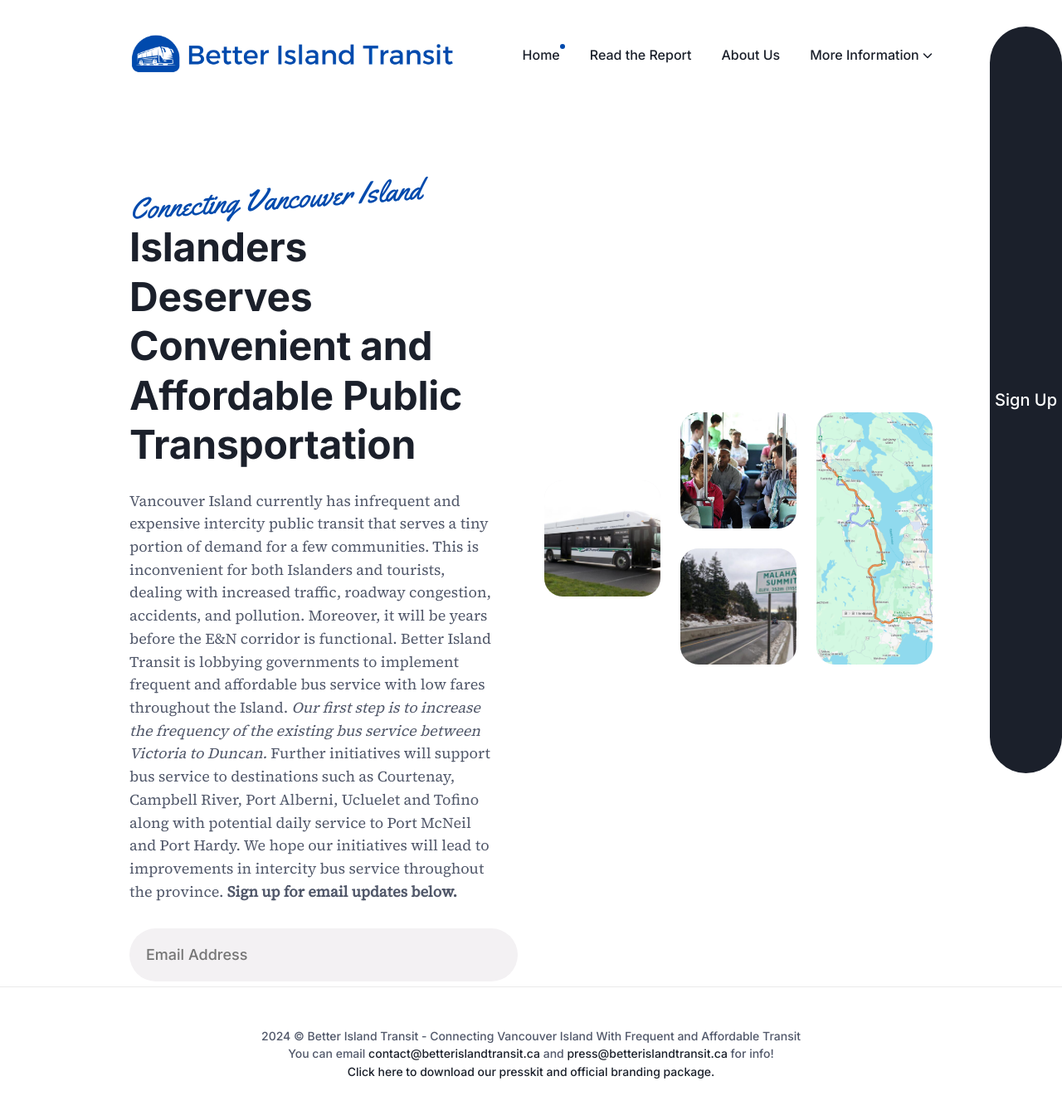
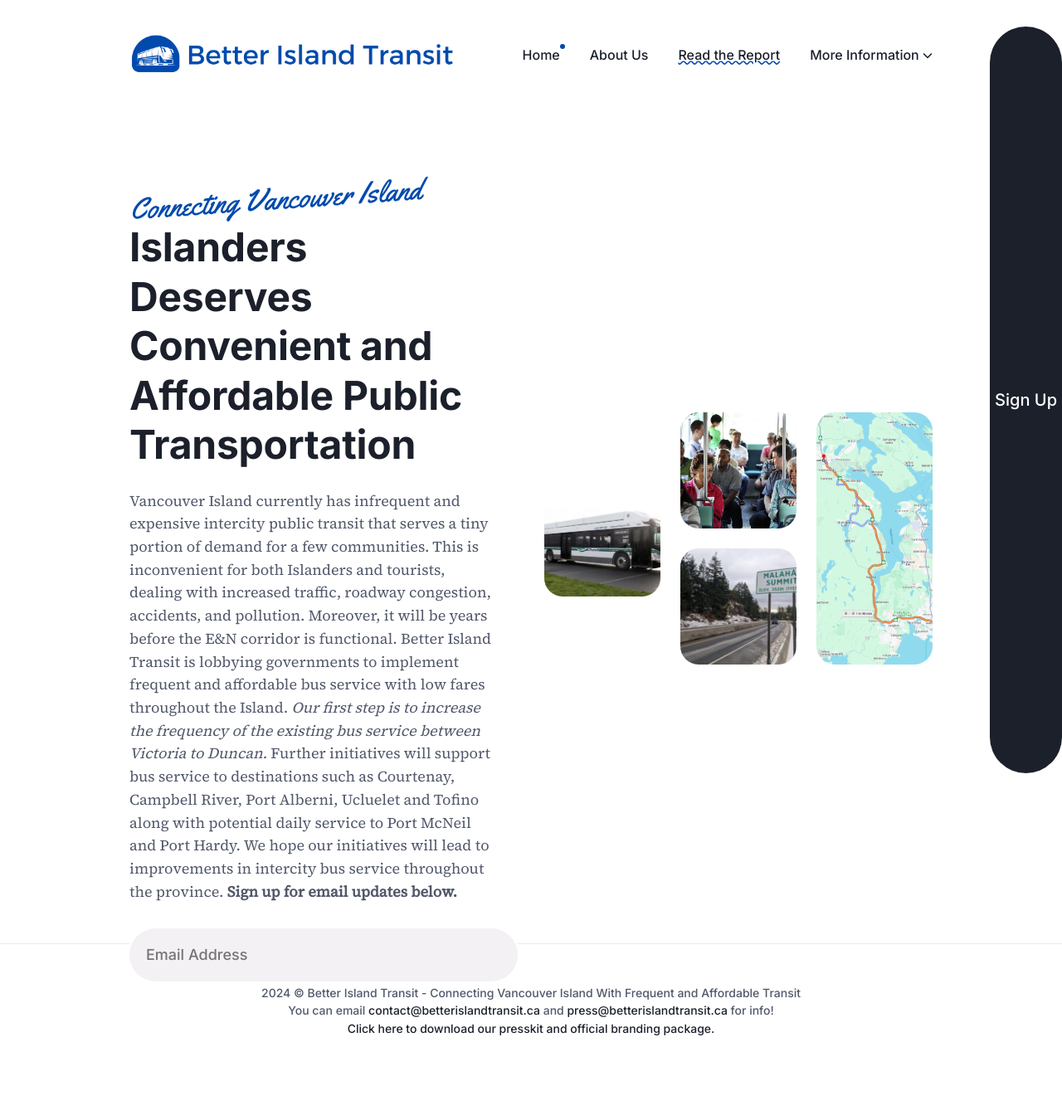
Before and after one commit to STNanaimo/better-island-transit, a Jekyll site: the page built from index.html, in a window 1280 px wide. Shown: the whole page at 83% size. Built offline with Jekyll 4.4.1, drawn with Linux system fonts in a browser that asks for light colours; comment, search, counter and statistics services are not loaded; after the commit the page ends 1298 px from its top, so only the background shows below that.

Commit message:
Tighten up mobile padding, underline Report tab

```diff
--- a/_data/settings.yml
+++ b/_data/settings.yml
@@ -16,10 +16,10 @@
   menu_items:
     - title: "Home"
       url: "/"
-    - title: "Read the Report"
-      url: "/report"
     - title: "About Us"
       url: "/about"
+    - title: "<u style=\"text-decoration-style: wavy;text-decoration-color: #004aad;\">Read the Report</u>"
+      url: "/report"
     - title: "More Information"
       submenu:
         - url: "/news"
--- a/_includes/header.html
+++ b/_includes/header.html
@@ -40,7 +40,7 @@
                         {% endif %}
                         <div class="dropdown-item__content">
                           <div class="dropdown-item__title">{{ submenu-item.title }} <i class="fa-solid fa-arrow-right-long"></i></div>
-                          <div class="dropdown-item__text">{% if page_var.description %}{{ page_var.description }}{% else %}{{ page_content | strip_html }}{% endif %}</div>
+                          <!-- <div class="dropdown-item__text">{% if page_var.description %}{{ page_var.description }}{% else %}{{ page_content | strip_html }}{% endif %}</div> -->
                         </div>
                       </a>
                     {% endfor %}
--- a/_sass/3-modules/_header.scss
+++ b/_sass/3-modules/_header.scss
@@ -312,11 +312,11 @@
   .dropdown-menu {
     position: absolute;
     top: calc(100% + 8px);
-    left: -40px;
+    left: 0;  // -40px
     transform: translate3d(0, -10px, 0);
     backface-visibility: hidden;
     z-index: -1;
-    min-width: 420px;
+    // min-width: 420px;
     display: block;
     padding: 40px;
     opacity: 0;
--- a/_sass/3-modules/_hero.scss
+++ b/_sass/3-modules/_hero.scss
@@ -8,7 +8,7 @@
 }
 
 .subscribe {
-  margin-bottom: 100px;
+  margin-bottom: 48px;
 }
 
 .hero__inner {
```
